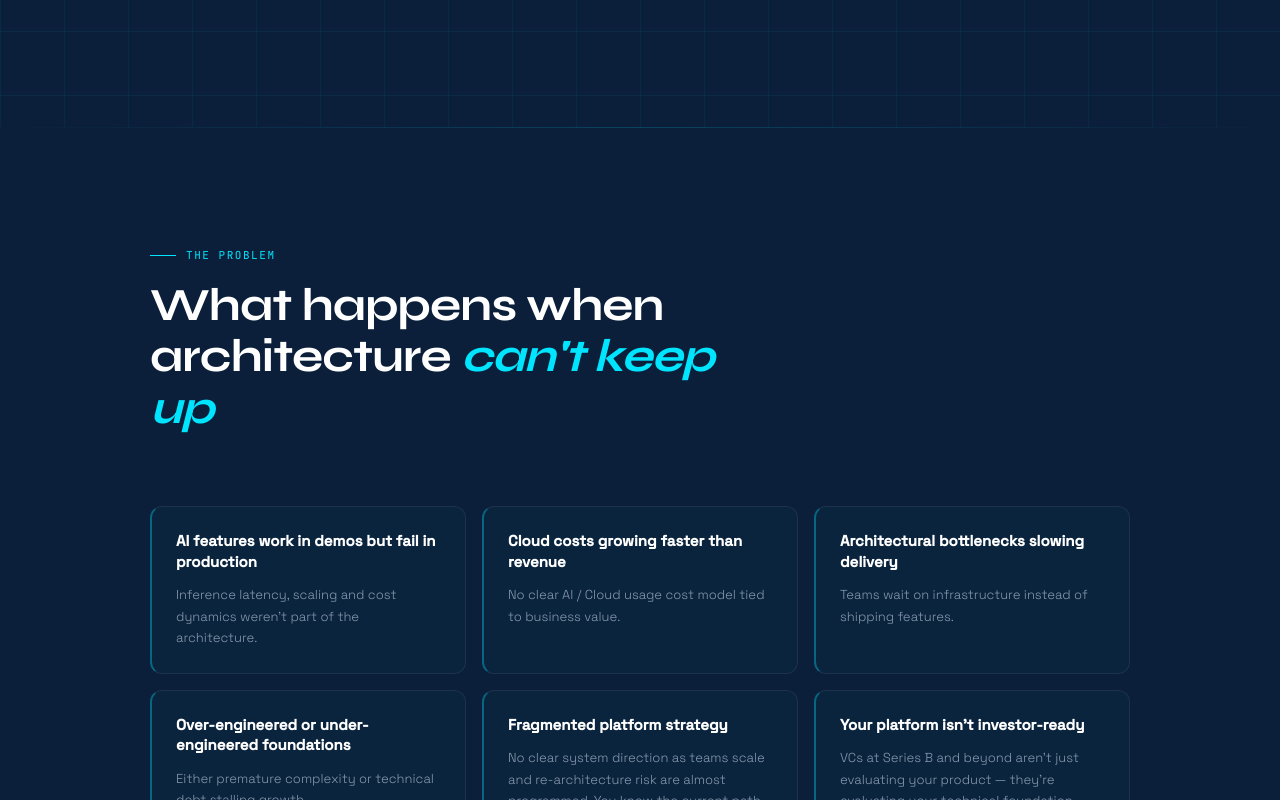
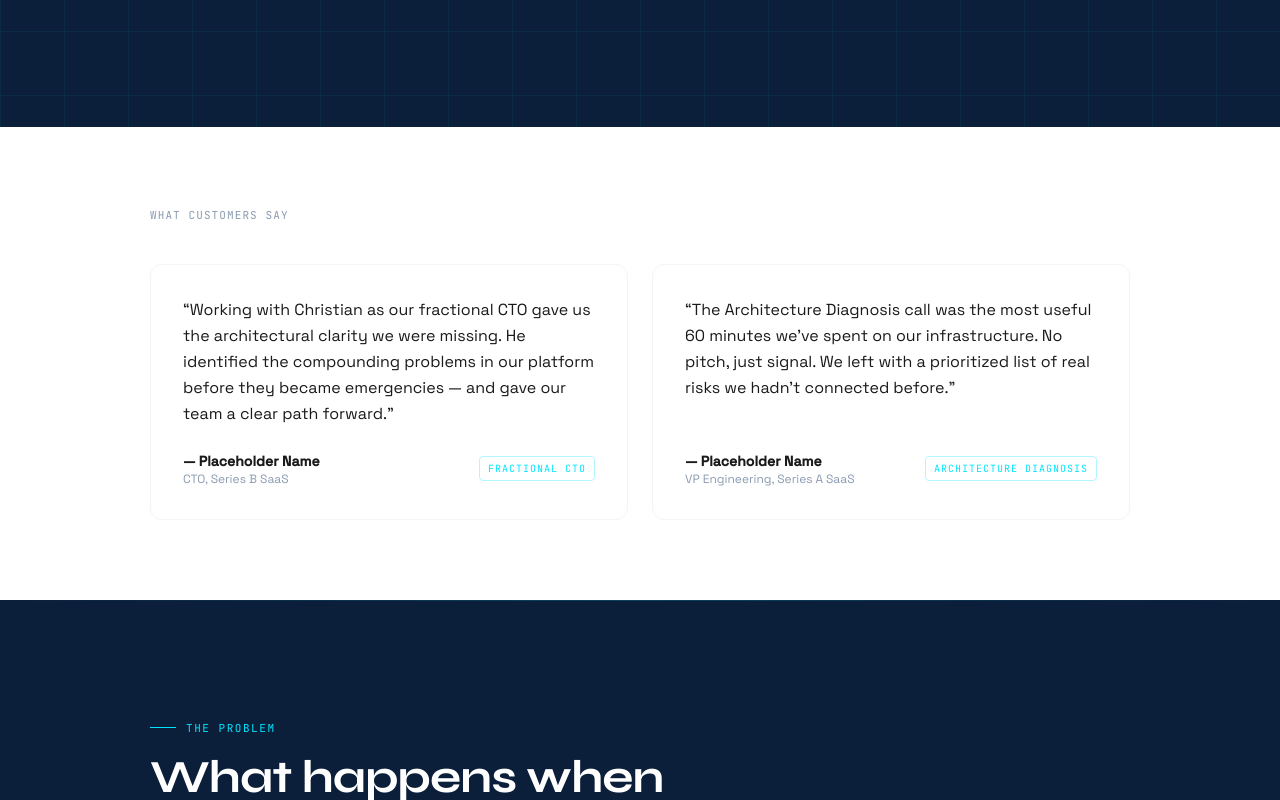
Before and after one commit to chriscloud27/chriscloud27.github.io, a Next.js app: page /en in a window 1280 px wide. Shown: the part 673-1473 px from the top of the page. Built offline with nearby package versions, Linux system fonts and the light colour scheme.

Commit message:
feat(testimonials): added two testimonials

```diff
--- a/app/[locale]/diagnosis/page.tsx
+++ b/app/[locale]/diagnosis/page.tsx
@@ -1,6 +1,7 @@
 import type { Metadata } from "next";
 import { setRequestLocale } from "next-intl/server";
 import Link from "next/link";
+import Image from "next/image";
 import { CalEmbed } from "./CalEmbed";
 import { buildCanonical, buildCanonicalAndAlternates } from "@/lib/seo";
 
@@ -246,6 +247,126 @@ export default async function DiagnosisPage({
         </div>
       </section>
 
+      {/* ── Testimonials ──────────────────────────────────────────────────── */}
+      <section className="border-t border-white/[0.06] py-20">
+        <div className="wrap max-w-[860px]">
+          <p className="eyebrow mb-10">Testimonials</p>
+
+          <div className="flex flex-col gap-6 mb-8">
+            {/* Testimonial 1 — featured, left aligned */}
+            <div className="relative overflow-hidden bg-electric-cyan/[0.03] border border-white/[0.06] rounded-card p-10 md:w-[80%]">
+              <span
+                aria-hidden="true"
+                className="absolute top-0 left-4 font-display text-[140px] leading-none text-electric-cyan/[0.07] select-none pointer-events-none"
+              >
+                &ldquo;
+              </span>
+              <p className="font-body text-[17px] font-light leading-[1.75] text-white/90 mb-8 relative z-10 max-w-prose">
+                &ldquo;Christian quickly brought clarity into a complex
+                architecture decision around containerization and Kubernetes
+                scaling. He helped us build on an already strong foundation and
+                move even faster and more confidently in how we scale and
+                operate our platform. His ability to structure decisions around
+                cost, scalability, and long-term flexibility helped us move
+                forward with confidence and avoid costly missteps. Highly
+                recommended for fast, high-impact architectural guidance.&rdquo;
+              </p>
+              <div className="flex items-center justify-between flex-wrap gap-4 relative z-10">
+                <div className="flex items-center gap-4">
+                  <a
+                    href="https://www.linkedin.com/in/dr-philipp-ladwig-a80a18108/"
+                    target="_blank"
+                    rel="noopener noreferrer"
+                    className="p-[2px] rounded-full bg-gradient-to-br from-electric-cyan/60 to-electric-cyan/10 shrink-0 hover:from-electric-cyan hover:to-electric-cyan/40 transition-all duration-200"
+                  >
+                    <Image
+                      src="/img/philipp-ladwig.webp"
+                      alt="Philipp Ladwig"
+                      width={56}
+                      height={56}
+                      className="w-14 h-14 rounded-full object-cover"
+                    />
+                  </a>
+                  <div>
+                    <p className="font-mono text-[12px] font-semibold text-white">
+                      Philipp Ladwig
+                    </p>
+                    <p className="font-mono text-[10px] text-grey-mid">
+                      CEO · Series A ·{" "}
+                      <a
+                        href="https://avaluma.ai/"
+                        target="_blank"
+                        rel="noopener noreferrer"
+                        className="text-electric-cyan hover:text-white transition-colors"
+                      >
+                        Avaluma.AI
+                      </a>
+                    </p>
+                  </div>
+                </div>
+                {/* <span className="tag">→ Architecture Audit</span> */}
+              </div>
+            </div>
+
+            {/* Testimonial 2 — secondary, right aligned */}
+            <div className="relative overflow-hidden bg-electric-cyan/[0.03] border border-white/[0.06] rounded-card p-10 md:w-[80%] md:ml-auto">
+              <span
+                aria-hidden="true"
+                className="absolute top-0 left-4 font-display text-[110px] leading-none text-electric-cyan/[0.07] select-none pointer-events-none"
+              >
+                &ldquo;
+              </span>
+              <p className="font-body text-[17px] font-light leading-[1.75] text-white/90 mb-6 relative z-10">
+                &ldquo;Christian gave us a direct and honest assessment of where
+                our architecture wasn&apos;t ready yet — and why it mattered
+                before we scaled further. We&apos;re building a clinical
+                platform for LATAM physicians, from appointments to AI-assisted
+                diagnosis. Stability and cost-efficiency aren&apos;t optional at
+                this stage. His ability to connect architectural decisions to
+                real business consequences helped us understand what to build
+                next, and in what order. That clarity was more valuable than any
+                validation could have been.&rdquo;
+              </p>
+              <div className="flex items-center justify-between flex-wrap gap-4 relative z-10">
+                <div className="flex items-center gap-3">
+                  <a
+                    href="https://www.linkedin.com/in/ivan-dario-pe%C3%B1aloza-rojas-phd-aaa259186/"
+                    target="_blank"
+                    rel="noopener noreferrer"
+                    className="p-[2px] rounded-full bg-gradient-to-br from-electric-cyan/60 to-electric-cyan/10 shrink-0 hover:from-electric-cyan hover:to-electric-cyan/40 transition-all duration-200"
+                  >
+                    <Image
+                      src="/img/Ivan-Dario-Penaloza-Rojas.jpg"
+                      alt="Ivan Dario Peñaloza Rojas"
+                      width={44}
+                      height={44}
+                      className="w-11 h-11 rounded-full object-cover"
+                    />
+                  </a>
+                  <div>
+                    <p className="font-mono text-[12px] font-semibold text-white">
+                      Ivan Peñaloza
+                    </p>
+                    <p className="font-mono text-[10px] text-grey-mid">
+                      CEO &amp; Founder · Pre-Series A ·{" "}
+                      <a
+                        href="https://asclepius.ai/"
+                        target="_blank"
+                        rel="noopener noreferrer"
+                        className="text-electric-cyan hover:text-white transition-colors"
+                      >
+                        Asclepius AI
+                      </a>
+                    </p>
+                  </div>
+                </div>
+                {/* <span className="tag">→ Fractional CTO</span> */}
+              </div>
+            </div>
+          </div>
+        </div>
+      </section>
+
       {/* ── Cal.com Booking ───────────────────────────────────────────────── */}
       <section
         id="book-diagnosis-call"
--- a/app/[locale]/page.tsx
+++ b/app/[locale]/page.tsx
@@ -6,6 +6,7 @@ import ServicesSection from "@/components/sections/ServicesSection";
 import CredibilitySection from "@/components/sections/CredibilitySection";
 import CtaSection from "@/components/sections/CtaSection";
 import OutcomesSection from "@/components/sections/OutcomesSection";
+import TestimonialsSection from "@/components/sections/TestimonialsSection";
 import { getGlobalSettings } from "@/lib/settings";
 import { buildCanonical, buildCanonicalAndAlternates } from "@/lib/seo";
 import { HOME_KEYWORDS } from "@/lib/keywords";
@@ -149,6 +150,7 @@ export default async function HomePage({
       />
       <main>
         <HeroSection />
+        <TestimonialsSection />
         <ProblemSection />
         <ServicesSection />
         <OutcomesSection />
--- /dev/null
+++ b/components/sections/TestimonialsSection.tsx
@@ -0,0 +1,51 @@
+const testimonials = [
+  {
+    quote:
+      "Working with Christian as our fractional CTO gave us the architectural clarity we were missing. He identified the compounding problems in our platform before they became emergencies — and gave our team a clear path forward.",
+    name: "— Placeholder Name",
+    role: "CTO, Series B SaaS",
+    tag: "Fractional CTO",
+  },
+  {
+    quote:
+      "The Architecture Diagnosis call was the most useful 60 minutes we've spent on our infrastructure. No pitch, just signal. We left with a prioritized list of real risks we hadn't connected before.",
+    name: "— Placeholder Name",
+    role: "VP Engineering, Series A SaaS",
+    tag: "Architecture Diagnosis",
+  },
+];
+
+export default function TestimonialsSection() {
+  return (
+    <section id="testimonials" className="bg-white py-20">
+      <div className="wrap">
+        <p className="font-mono text-[11px] tracking-[0.1em] uppercase text-grey-mid mb-10">
+          What customers say
+        </p>
+        <div className="grid grid-cols-1 md:grid-cols-2 gap-6">
+          {testimonials.map((t, i) => (
+            <div
+              key={i}
+              className="border border-gray-100 rounded-card p-8 flex flex-col gap-6"
+            >
+              <p className="text-graphite text-base leading-relaxed">
+                &ldquo;{t.quote}&rdquo;
+              </p>
+              <div className="flex items-center justify-between mt-auto">
+                <div>
+                  <p className="text-sm font-semibold text-graphite">
+                    {t.name}
+                  </p>
+                  <p className="text-xs text-grey-mid">{t.role}</p>
+                </div>
+                <span className="font-mono text-[10px] tracking-widest uppercase text-electric-cyan border border-electric-cyan/30 rounded px-2 py-1">
+                  {t.tag}
+                </span>
+              </div>
+            </div>
+          ))}
+        </div>
+      </div>
+    </section>
+  );
+}
```
Also changed, not shown: public/img/Ivan-Dario-Penaloza-Rojas.jpg (added), public/img/philipp-ladwig.webp (added).
